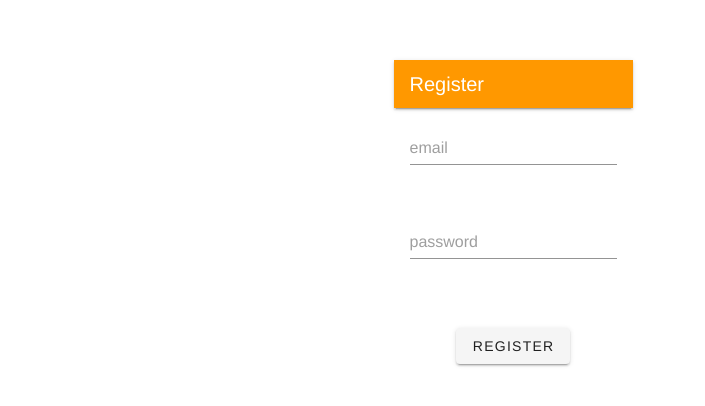
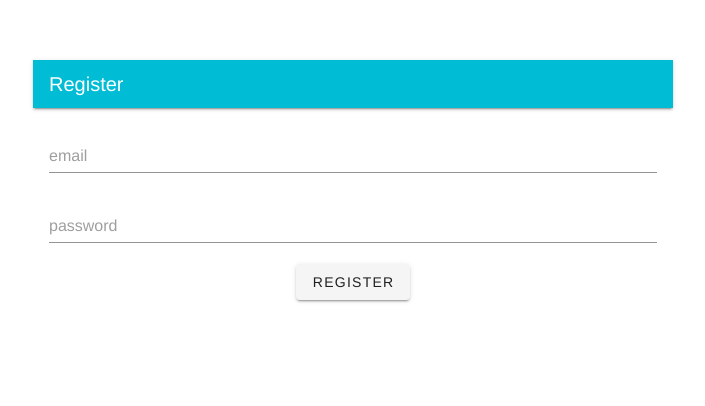
Before and after one commit to MudassirNoor/tab-tracker, a Vue app in the folder client/: page /#/register in a window 1280 px wide. Shown: the top 406 px of the page, without its empty margins (287-992 px from the left). Built offline with nearby package versions, Linux system fonts and the light colour scheme.

Commit message:
designed register page with vuetify

```diff
--- a/client/src/components/Register.vue
+++ b/client/src/components/Register.vue
@@ -1,20 +1,17 @@
 <template>
-  <v-layout column>
-    <v-flex xs3 offset-xs3 align-self-center>
-      <v-toolbar dense color="orange" elevation="2" dark>
+    <v-flex xs6 offset-xs3 justify-center>
+        <v-toolbar flat dense color="cyan" elevation="2" dark>
           <v-toolbar-title>Register</v-toolbar-title>
         </v-toolbar>
-      <div class="pl-4 pr-4 pt-2 pb-2">
+      <v-card-text>
+        <v-form>
           <v-text-field type="email" name="email" v-model="email" placeholder="email"/>
-        <br>
           <v-text-field type="password" name="password" v-model="password" placeholder="password"/>
-        <br>
           <div class="error" v-html="error"/>
-        <br>
           <v-btn @click="register">Register</v-btn>
-      </div>
+        </v-form>
+      </v-card-text>
     </v-flex>
-  </v-layout>
 </template>
 
 <script>
@@ -48,6 +45,6 @@ export default {
 <!-- Add "scoped" attribute to limit CSS to this component only -->
 <style scoped>
 .error {
-  color: red;
+  color: white;
 }
 </style>
```
Lines whose indentation alone changed are shown as unchanged.
